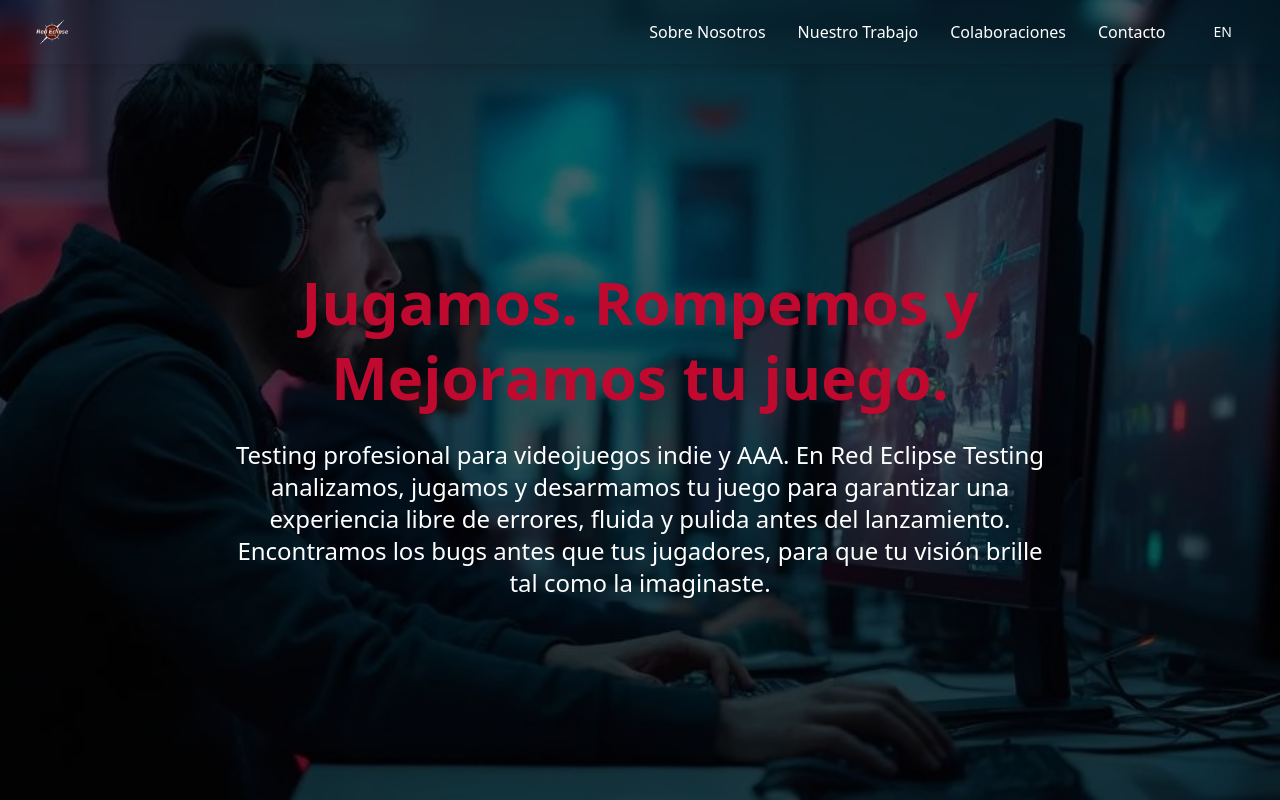
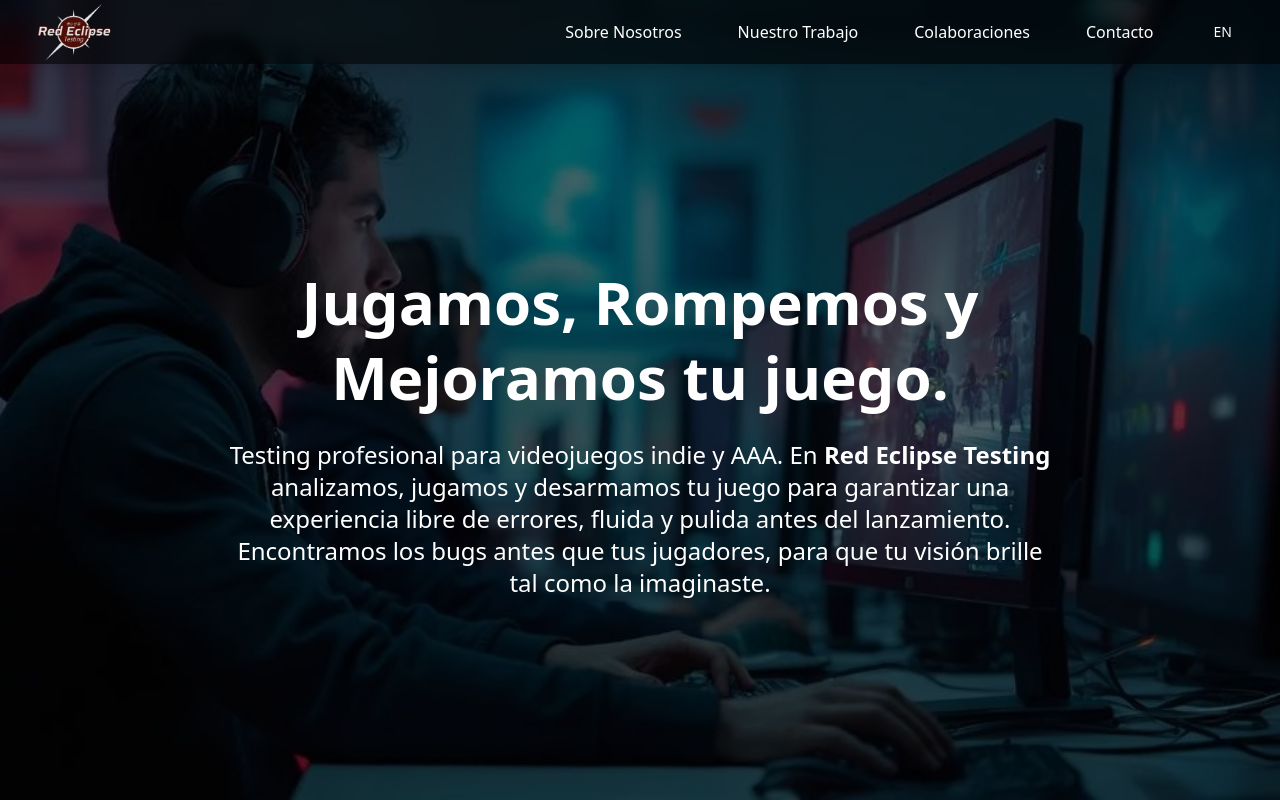
Before and after one commit to luiscl32/red-eclipse-testing, a React (Vite) app: page / in a window 1280 px wide. Shown: the top 800 px of the page. Built offline with nearby package versions, Linux system fonts and the light colour scheme.

Commit message:
feat: :art: modified logo and hero

```diff
--- a/src/components/layout/Header.tsx
+++ b/src/components/layout/Header.tsx
@@ -20,36 +20,48 @@
   };
 
   return (
-    <header className="fixed top-0 w-full bg-secondary/95 backdrop-blur-sm shadow-lg z-50">
+    <header className="fixed top-0 w-full bg-black/60 backdrop-blur-sm shadow-lg z-50">
       <div className="max-w-7xl mx-auto px-4 sm:px-6 lg:px-8">
         <nav className="flex items-center justify-between h-16">
           <Link to="/" className="flex items-center">
-            <img src={logo} alt="Logo" className="h-8 sm:h-10" />
+            <img src={logo} alt="Logo" className="h-12 sm:h-14 md:h-16 opacity-90" />
           </Link>
 
           {/* Desktop Navigation */}
           <div className="hidden md:flex items-center gap-6 lg:gap-8">
             <button
               onClick={() => scrollToSection('about')}
-              className="text-white hover:text-teal transition-colors text-sm lg:text-base"
+              className="text-white transition-all text-sm lg:text-base px-3 py-2 rounded-lg"
+              style={{ backgroundColor: 'transparent' }}
+              onMouseEnter={(e) => e.currentTarget.style.backgroundColor = 'rgba(191, 9, 47, 0.7)'}
+              onMouseLeave={(e) => e.currentTarget.style.backgroundColor = 'transparent'}
             >
               {t.nav.about}
             </button>
             <button
               onClick={() => scrollToSection('work')}
-              className="text-white hover:text-teal transition-colors text-sm lg:text-base"
+              className="text-white transition-all text-sm lg:text-base px-3 py-2 rounded-lg"
+              style={{ backgroundColor: 'transparent' }}
+              onMouseEnter={(e) => e.currentTarget.style.backgroundColor = 'rgba(191, 9, 47, 0.7)'}
+              onMouseLeave={(e) => e.currentTarget.style.backgroundColor = 'transparent'}
             >
               {t.nav.work}
             </button>
             <button
               onClick={() => scrollToSection('collaborations')}
-              className="text-white hover:text-teal transition-colors text-sm lg:text-base"
+              className="text-white transition-all text-sm lg:text-base px-3 py-2 rounded-lg"
+              style={{ backgroundColor: 'transparent' }}
+              onMouseEnter={(e) => e.currentTarget.style.backgroundColor = 'rgba(191, 9, 47, 0.7)'}
+              onMouseLeave={(e) => e.currentTarget.style.backgroundColor = 'transparent'}
             >
               {t.nav.collaborations}
             </button>
             <button
               onClick={() => scrollToSection('contact')}
-              className="text-white hover:text-teal transition-colors text-sm lg:text-base"
+              className="text-white transition-all text-sm lg:text-base px-3 py-2 rounded-lg"
+              style={{ backgroundColor: 'transparent' }}
+              onMouseEnter={(e) => e.currentTarget.style.backgroundColor = 'rgba(191, 9, 47, 0.7)'}
+              onMouseLeave={(e) => e.currentTarget.style.backgroundColor = 'transparent'}
             >
               {t.nav.contact}
             </button>
@@ -95,29 +107,41 @@
 
         {/* Mobile Menu */}
         {isMenuOpen && (
-          <div className="md:hidden py-4 border-t border-teal/20">
+          <div className="md:hidden py-4 border-t border-primary/20">
             <div className="flex flex-col gap-4">
               <button
                 onClick={() => scrollToSection('about')}
-                className="text-white hover:text-teal transition-colors text-left py-2"
+                className="text-white transition-all text-left py-2 px-3 rounded-lg"
+                style={{ backgroundColor: 'transparent' }}
+                onMouseEnter={(e) => e.currentTarget.style.backgroundColor = 'rgba(191, 9, 47, 0.7)'}
+                onMouseLeave={(e) => e.currentTarget.style.backgroundColor = 'transparent'}
               >
                 {t.nav.about}
               </button>
               <button
                 onClick={() => scrollToSection('work')}
-                className="text-white hover:text-teal transition-colors text-left py-2"
+                className="text-white transition-all text-left py-2 px-3 rounded-lg"
+                style={{ backgroundColor: 'transparent' }}
+                onMouseEnter={(e) => e.currentTarget.style.backgroundColor = 'rgba(191, 9, 47, 0.7)'}
+                onMouseLeave={(e) => e.currentTarget.style.backgroundColor = 'transparent'}
               >
                 {t.nav.work}
               </button>
               <button
                 onClick={() => scrollToSection('collaborations')}
-                className="text-white hover:text-teal transition-colors text-left py-2"
+                className="text-white transition-all text-left py-2 px-3 rounded-lg"
+                style={{ backgroundColor: 'transparent' }}
+                onMouseEnter={(e) => e.currentTarget.style.backgroundColor = 'rgba(191, 9, 47, 0.7)'}
+                onMouseLeave={(e) => e.currentTarget.style.backgroundColor = 'transparent'}
               >
                 {t.nav.collaborations}
               </button>
               <button
                 onClick={() => scrollToSection('contact')}
-                className="text-white hover:text-teal transition-colors text-left py-2"
+                className="text-white transition-all text-left py-2 px-3 rounded-lg"
+                style={{ backgroundColor: 'transparent' }}
+                onMouseEnter={(e) => e.currentTarget.style.backgroundColor = 'rgba(191, 9, 47, 0.7)'}
+                onMouseLeave={(e) => e.currentTarget.style.backgroundColor = 'transparent'}
               >
                 {t.nav.contact}
               </button>
--- a/src/components/sections/Hero.tsx
+++ b/src/components/sections/Hero.tsx
@@ -6,6 +6,33 @@
 
 const Hero = () => {
   const { t } = useLanguage();
+
+  // Function to render description with "Red Eclipse Testing" in bold and line breaks
+  const renderDescription = () => {
+    const description = t.hero.description;
+    const lines = description.split('\\n');
+
+    return lines.map((line, index) => {
+      const parts = line.split('Red Eclipse Testing');
+
+      const lineContent = parts.length > 1 ? (
+        <>
+          {parts[0]}
+          <span className="font-bold">Red Eclipse Testing</span>
+          {parts[1]}
+        </>
+      ) : (
+        <>{line}</>
+      );
+
+      return (
+        <span key={index}>
+          {lineContent}
+          {index < lines.length - 1 && <br />}
+        </span>
+      );
+    });
+  };
 
   return (
     <section className="relative min-h-screen flex items-center justify-center pt-16 overflow-hidden">
@@ -33,11 +60,11 @@
           animate="visible"
           variants={fadeInUp}
         >
-          <h1 className="text-2xl sm:text-3xl md:text-5xl lg:text-6xl font-bold mb-4 sm:mb-6 leading-tight" style={{ color: '#BF092F' }}>
+          <h1 className="text-2xl sm:text-3xl md:text-5xl lg:text-6xl font-bold mb-4 sm:mb-6 leading-tight text-white">
             {t.hero.title}
           </h1>
           <p className="text-base sm:text-lg md:text-xl lg:text-2xl text-white">
-            {t.hero.description}
+            {renderDescription()}
           </p>
         </motion.div>
       </div>
--- a/src/i18n/locales/es.ts
+++ b/src/i18n/locales/es.ts
@@ -7,8 +7,8 @@
     contact: 'Contacto'
   },
   hero: {
-    title: 'Jugamos. Rompemos y Mejoramos tu juego.',
-    description: 'Testing profesional para videojuegos indie y AAA. En Red Eclipse Testing analizamos, jugamos y desarmamos tu juego para garantizar una experiencia libre de errores, fluida y pulida antes del lanzamiento. Encontramos los bugs antes que tus jugadores, para que tu visión brille tal como la imaginaste.',
+    title: 'Jugamos, Rompemos y Mejoramos tu juego.',
+    description: 'Testing profesional para videojuegos indie y AAA.\nEn Red Eclipse Testing analizamos, jugamos y desarmamos tu juego para garantizar una experiencia libre de errores, fluida y pulida antes del lanzamiento.\nEncontramos los bugs antes que tus jugadores, para que tu visión brille tal como la imaginaste.',
     cta: 'Comenzar ahora'
   },
   about: {
```
Also changed, not shown: src/assets/logo.png.
